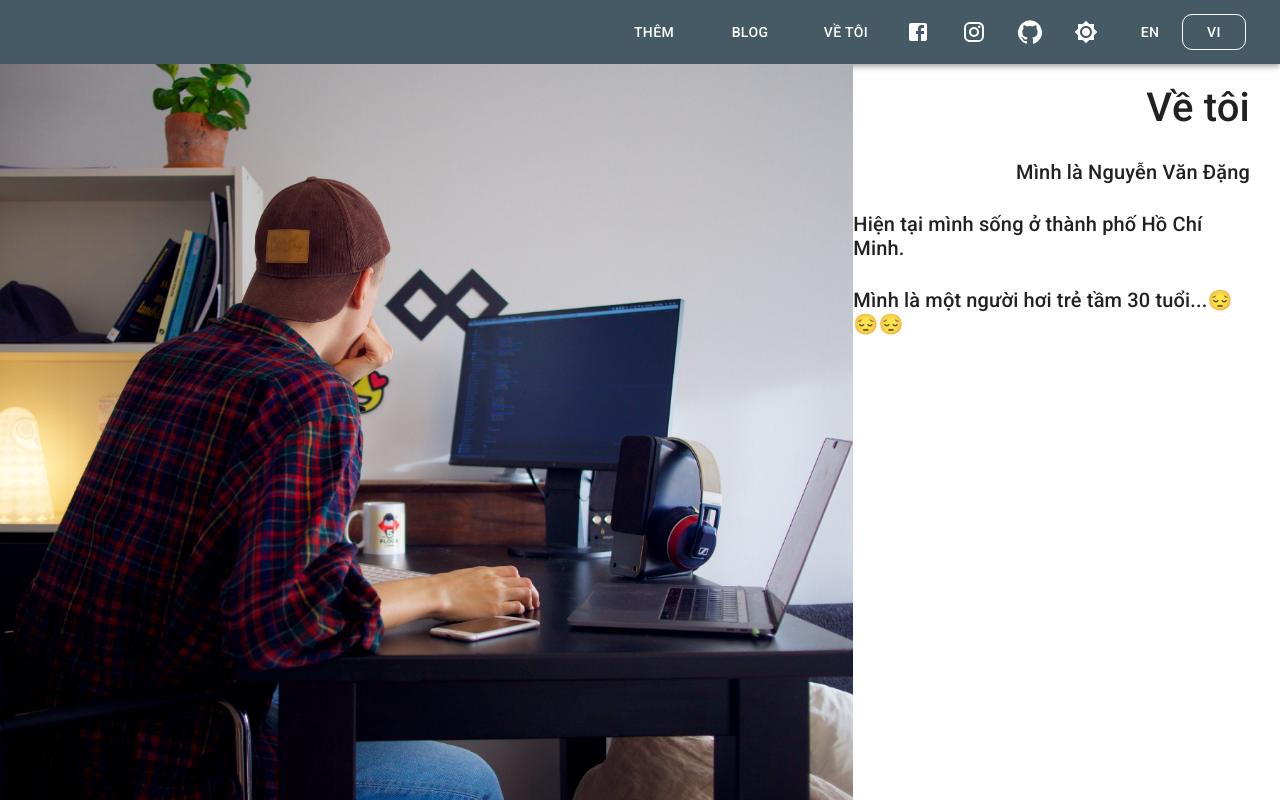
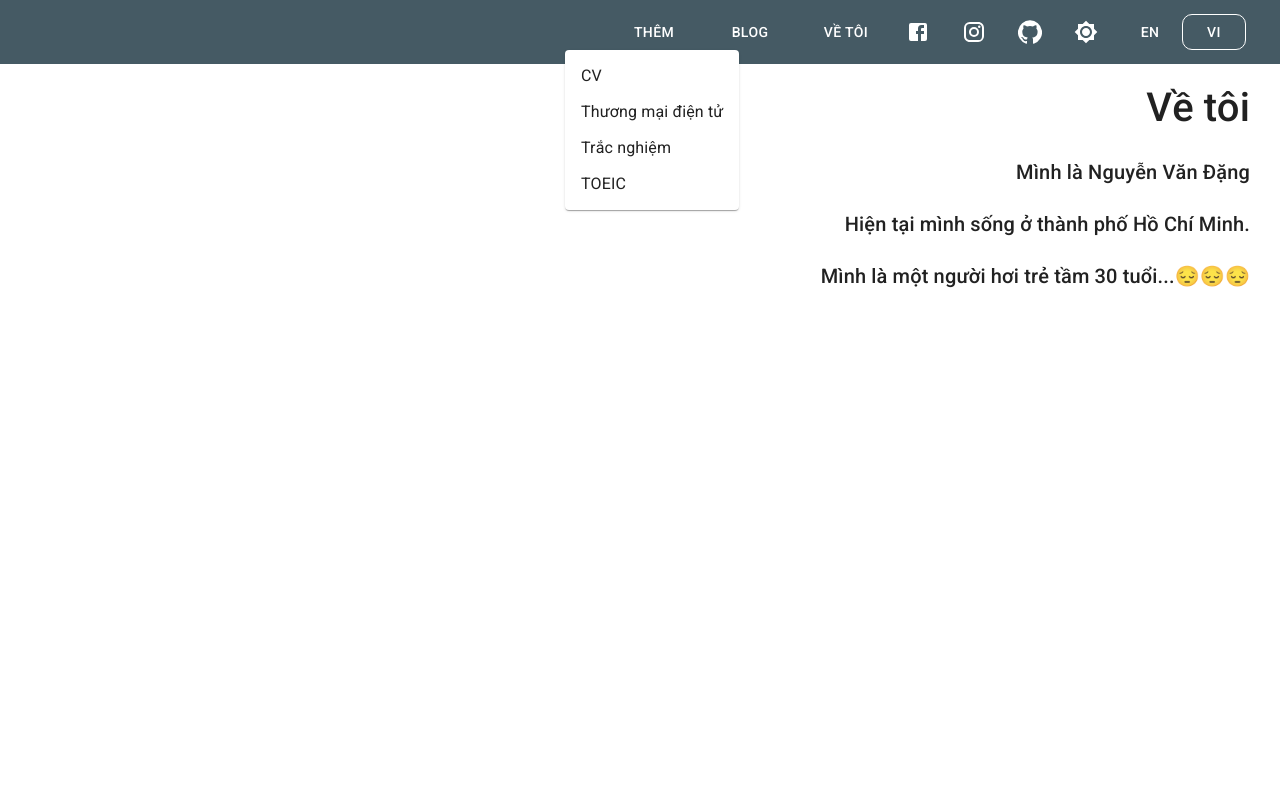
Before and after one commit to dang123vvk/nvdang, a Next.js app: page /about in a window 1280 px wide. Both pictures are taken after a click on the button "THÊM". Built offline with nearby package versions, Linux system fonts and the light colour scheme.

Commit message:
Update menu

```diff
--- /dev/null
+++ b/src/components/dropdown/utilityMenu.js
@@ -0,0 +1,33 @@
+import React from 'react';
+import ClickAwayListener from '@material-ui/core/ClickAwayListener';
+import Grow from '@material-ui/core/Grow';
+import Paper from '@material-ui/core/Paper';
+import Popper from '@material-ui/core/Popper';
+import MenuItem from '@material-ui/core/MenuItem';
+import MenuList from '@material-ui/core/MenuList';
+import useTrans from '../hooks/useTrans';
+
+export default function UtilityMenu({anchorRef, open, handleClose, handleListKeyDown}) {
+  const t = useTrans()
+  return (
+        <Popper open={open} anchorEl={anchorRef.current} role={undefined} transition disablePortal style={{zIndex: 1}}>
+          {({ TransitionProps, placement }) => (
+            <Grow
+              {...TransitionProps}
+              style={{ transformOrigin: placement === 'bottom' ? 'center top' : 'center bottom' }}
+            >
+              <Paper>
+                <ClickAwayListener onClickAway={handleClose}>
+                  <MenuList >
+                    <MenuItem onClick={handleClose}>{t.menu.utility.cv}</MenuItem>
+                    <MenuItem onClick={handleClose}>{t.menu.utility.ecommerce}</MenuItem>
+                    <MenuItem >{t.menu.utility.testing}</MenuItem>
+                    <MenuItem >{t.menu.utility.toeic}</MenuItem>
+                  </MenuList>
+                </ClickAwayListener>
+              </Paper>
+            </Grow>
+          )}
+        </Popper>
+  );
+}
--- a/src/components/generic/header.js
+++ b/src/components/generic/header.js
@@ -1,8 +1,8 @@
-import React from 'react';
+import React, { useRef, useState } from 'react';
 import AppBar from '@material-ui/core/AppBar';
 import Toolbar from '@material-ui/core/Toolbar';
 import Typography from '@material-ui/core/Typography';
-import { Button, Drawer, List, ListItem, ListItemIcon, ListItemText, makeStyles, Tooltip, useMediaQuery, useTheme } from '@material-ui/core';
+import { Button, Collapse, Drawer, List, ListItem, ListItemIcon, ListItemText, makeStyles, Tooltip, useMediaQuery, useTheme } from '@material-ui/core';
 import FacebookIcon from '@material-ui/icons/Facebook';
 import IconButton from '@material-ui/core/IconButton';
 import InstagramIcon from '@material-ui/icons/Instagram';
@@ -13,6 +13,7 @@ import { useRouter } from 'next/router'
 import useTrans from '../hooks/useTrans'
 import Brightness7Icon from '@material-ui/icons/Brightness7';
 import Brightness4Icon from '@material-ui/icons/Brightness4';
+import UtilityMenu from '../dropdown/utilityMenu';
 // import { serverSideTranslations } from 'next-i18next/serverSideTranslations'
 const socialNetworks = [{
   icon: <FacebookIcon />,
@@ -51,18 +52,54 @@ const useStyles = makeStyles((theme) => ({
   },
   noneButton: {
     border: 0
-  }
+  },
+  nested: {
+    paddingLeft: theme.spacing(4),
+  },
 }));
 function Header({modeTheme, changeModeTheme}) {
-  const [stateMenu, setStateMenu] = React.useState(false);
+  const [stateMenu, setStateMenu] = useState(false);
   const theme = useTheme();
+  const utilityRef = useRef(null);
+  const [openUtility, setOpenUtility] = useState(false);
   const router = useRouter()
   const { locale } = useRouter()
   const t = useTrans()
   const sm = useMediaQuery(theme.breakpoints.down("xs"));
   const xs = useMediaQuery(theme.breakpoints.down("md"));
   const classes = useStyles();
+  const [openMobileUtility, setOpenMobileUtility] = React.useState(false);
 
+  const handleClickMobileUtility = () => {
+    setOpenMobileUtility(!openMobileUtility);
+  };
+  const handleToggleUtility = () => {
+    setOpenUtility((prevOpen) => !prevOpen);
+  };
+  const handleCloseUtility = (event) => {
+    if (utilityRef.current && utilityRef.current.contains(event.target)) {
+      return;
+    }
+    setOpenUtility(false);
+  };
+  function handleListKeyDown(event) {
+    if (event.key === 'Tab') {
+      event.preventDefault();
+      setOpenUtility(false);
+    }
+  }
+
+  // return focus to the button when we transitioned from !open -> open
+  const prevOpen = useRef(openUtility);
+  React.useEffect(() => {
+    if (prevOpen.current === true && openUtility === false) {
+      if(utilityRef.current){
+        utilityRef.current.focus();
+      }
+    }
+
+    prevOpen.current = open;
+  }, [openUtility]);
   const changeLang = (lang) => {
     const currentRoute = router.pathname
     router.push(currentRoute, currentRoute, { locale: lang })
@@ -78,14 +115,35 @@ function Header({modeTheme, changeModeTheme}) {
     router.push(href)
     setStateMenu(false)
   }
+
   const list = () => (
     <div
       className={classes.list}
       role="presentation"
     >
       <List>
-        {[t.menu.utilities, t.menu.blog, t.menu.about].map((text, index) => (
+      <ListItem button onClick={handleClickMobileUtility} >
+            <ListItemText primary={t.menu.utilities} />
+        </ListItem>
+        <Collapse in={openMobileUtility} timeout="auto" unmountOnExit>
+        <List component="div" disablePadding>
+          <ListItem button className={classes.nested}>
+            <ListItemText primary={t.menu.utility.cv} />
+          </ListItem>
+          <ListItem button className={classes.nested}>
+            <ListItemText primary={t.menu.utility.ecommerce} />
+          </ListItem>
+          <ListItem button className={classes.nested}>
+            <ListItemText primary={t.menu.utility.testing} />
+          </ListItem>
+          <ListItem button className={classes.nested}>
+            <ListItemText primary={t.menu.utility.toeic} />
+          </ListItem>
+        </List>
+      </Collapse>
+        {[t.menu.blog, t.menu.about].map((text, index) => (
           <ListItem button key={text} onClick={e => goTo(e, text === t.menu.about ? '/about' : '/')} key={index}>
+
             <ListItemText primary={text} />
             {/* <ListItemIcon>{index % 2 === 0 ? <FacebookIcon /> : <InstagramIcon />}</ListItemIcon> */}
 
@@ -126,7 +184,8 @@ function Header({modeTheme, changeModeTheme}) {
           <Toolbar>
             <Typography variant="h6" className={classes.title}>
             </Typography>
-            <Link href="/"><Button color="inherit" className={classes.linkButton}>{t.menu.utilities}</Button></Link>
+            <Button  color="inherit" className={classes.linkButton}  ref={utilityRef} onClick={handleToggleUtility}>{t.menu.utilities}</Button>
+            <UtilityMenu anchorRef={utilityRef} open={openUtility} handleClose={handleCloseUtility} handleListKeyDown={handleListKeyDown} />
             <Button color="inherit" className={classes.linkButton}>{t.menu.blog}</Button>
             <Link href="/about"><Button color="inherit" className={classes.linkButton}>{t.menu.about}</Button></Link>
             {socialNetworks.map((data, index) => (
@@ -134,7 +193,7 @@ function Header({modeTheme, changeModeTheme}) {
                 {data.icon}
               </IconButton>
             ))}
-            <Tooltip title="Light/Dark theme">
+            <Tooltip title={t.menu.modeTheme}>
               <IconButton onClick={e=>changeModeTheme(e,modeTheme==='light'? 'dark': 'light')} color="inherit" aria-label="upload picture" component="span" className={classes.iconButton}>
                 {modeTheme==='light' ? <Brightness7Icon /> : <Brightness4Icon /> }
               </IconButton>
--- a/src/containers/about/index.js
+++ b/src/containers/about/index.js
@@ -21,12 +21,12 @@ const useStyles = makeStyles((theme) => ({
 export default function AboutContainer() {
     const t = useTrans()
     const theme = useTheme()
-    const sm = useMediaQuery(theme.breakpoints.down("xs"));
-    const xs = useMediaQuery(theme.breakpoints.down("md"));
+    const mode = theme.palette.type.toString();
+    // const sm = useMediaQuery(theme.breakpoints.down("xs"));
+    // const xs = useMediaQuery(theme.breakpoints.down("md"));
     const classes = useStyles();
     return (
-        <div className={classes.content}>
-            {sm || xs ? (
+        <div className={classes.content} style={{ backgroundColor: mode === 'dark' ? '#212121' : '#fff' }}>
                 <Grid container component="main" className={classes.root} >
                     <CssBaseline />
                     <Grid item xs={12} >
@@ -35,26 +35,10 @@ export default function AboutContainer() {
                             <h5 style={{ marginTop: 20, marginRight: 30 }}>{t.about.name}</h5>
                             <h5 style={{ marginTop: 20, marginRight: 30 }}>{t.about.from}</h5>
                             <h5 style={{ marginTop: 20, marginRight: 30 }}>{t.about.special}</h5>
-                            {/* <h5 style={{ marginTop:20, marginRight:30}}>Donate for mee .... 😉😉</h5> */}
                         </div>
                     </Grid>
                 </Grid>
-            ) : (
-                <Grid container component="main" className={classes.root} >
-                    <CssBaseline />
-                    <Grid item sm={6} xs={8} md={8} lg={8} xl={8} className={classes.leftContent} >
-                    </Grid>
-                    <Grid item sm={6} xs={4} md={4} lg={4} xl={4} >
-                        <div className="d-flex flex-column justify-content-start align-items-end w-100 h-100">
-                        <h1 style={{ marginTop: 20, marginRight: 30 }}>{t.menu.about}</h1>
-                            <h5 style={{ marginTop: 20, marginRight: 30 }}>{t.about.name}</h5>
-                            <h5 style={{ marginTop: 20, marginRight: 30 }}>{t.about.from}</h5>
-                            <h5 style={{ marginTop: 20, marginRight: 30 }}>{t.about.special}</h5>
-                            {/* <h5 style={{ marginTop:20, marginRight:30}}>Donate for mee .... 😉😉</h5> */}
-                        </div>
-                    </Grid>
-                </Grid>
-            )}
+
 
         </div>
     );
--- a/src/containers/home/index.js
+++ b/src/containers/home/index.js
@@ -15,8 +15,8 @@ export default function Home() {
     const theme = useTheme()
     const t = useTrans()
     const mode = theme.palette.type.toString();
-    const sm = useMediaQuery(theme.breakpoints.down("xs"));
-    const xs = useMediaQuery(theme.breakpoints.down("md"));
+    // const sm = useMediaQuery(theme.breakpoints.down("xs"));
+    // const xs = useMediaQuery(theme.breakpoints.down("md"));
     const classes = useStyles();
     return (
         <div className={classes.content} style={{ backgroundColor: mode === 'dark' ? '#212121' : '#fff' }}>
@@ -24,7 +24,7 @@ export default function Home() {
                 <CssBaseline />
                 <Grid item xs={12} >
                     <div className="d-flex justify-content-center align-items-center w-100 h-100">
-                        <h1 className="animate__animated animate__bounce animate__infinite">{t.comming}</h1>
+                        <h1 className="animate__animated animate__bounce animate__infinite">{t.coming}</h1>
                     </div>
                 </Grid>
             </Grid>
--- a/src/i18n/lang/en.js
+++ b/src/i18n/lang/en.js
@@ -3,12 +3,19 @@ export default {
     menu: {
         utilities: "Utilities",
         blog: "Blog",
-        about: "About"
+        about: "About",
+        modeTheme: 'Light/Dark theme',
+        utility: {
+            cv: 'CV',
+            ecommerce: 'Ecommerce',
+            testing: 'Testing',
+            toeic: 'TOEIC'
+        }
     },
     about: {
         name: "I am Dang.",
         from: "I am from Vietnam.",
         special : "I am a cute guy...😉😉"
     },
-    comming: 'Comming soon ...'
+    coming: 'Coming soon ...'
 }
--- a/src/i18n/lang/vi.js
+++ b/src/i18n/lang/vi.js
@@ -3,12 +3,19 @@ export default {
     menu: {
         utilities: "Thêm",
         blog: "Blog",
-        about: "Về tôi"
+        about: "Về tôi",
+        modeTheme: 'Chế độ sáng/tối',
+        utility: {
+            cv: 'CV',
+            ecommerce: 'Thương mại điện tử',
+            testing: 'Trắc nghiệm',
+            toeic: 'TOEIC'
+        }
     },
     about: {
         name: "Mình là Nguyễn Văn Đặng",
         from: "Hiện tại mình sống ở thành phố Hồ Chí Minh.",
         special : "Mình là một người hơi trẻ tầm 30 tuổi...😔😔😔"
     },
-    comming: 'Hãy chờ đợi bạn 😉😉😉 '
+    coming: 'Hãy chờ đợi bạn 😉😉😉 '
 }
```
